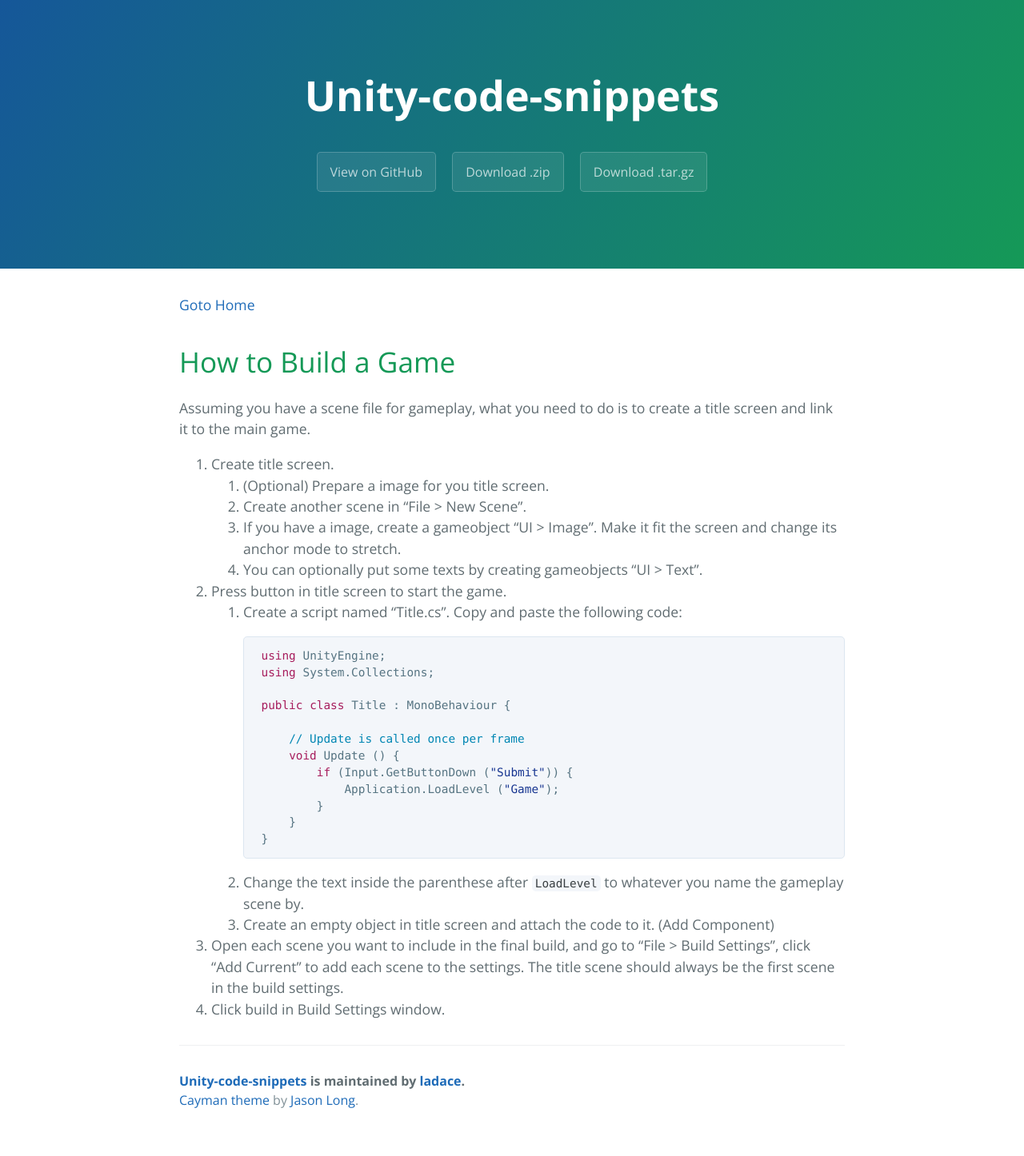
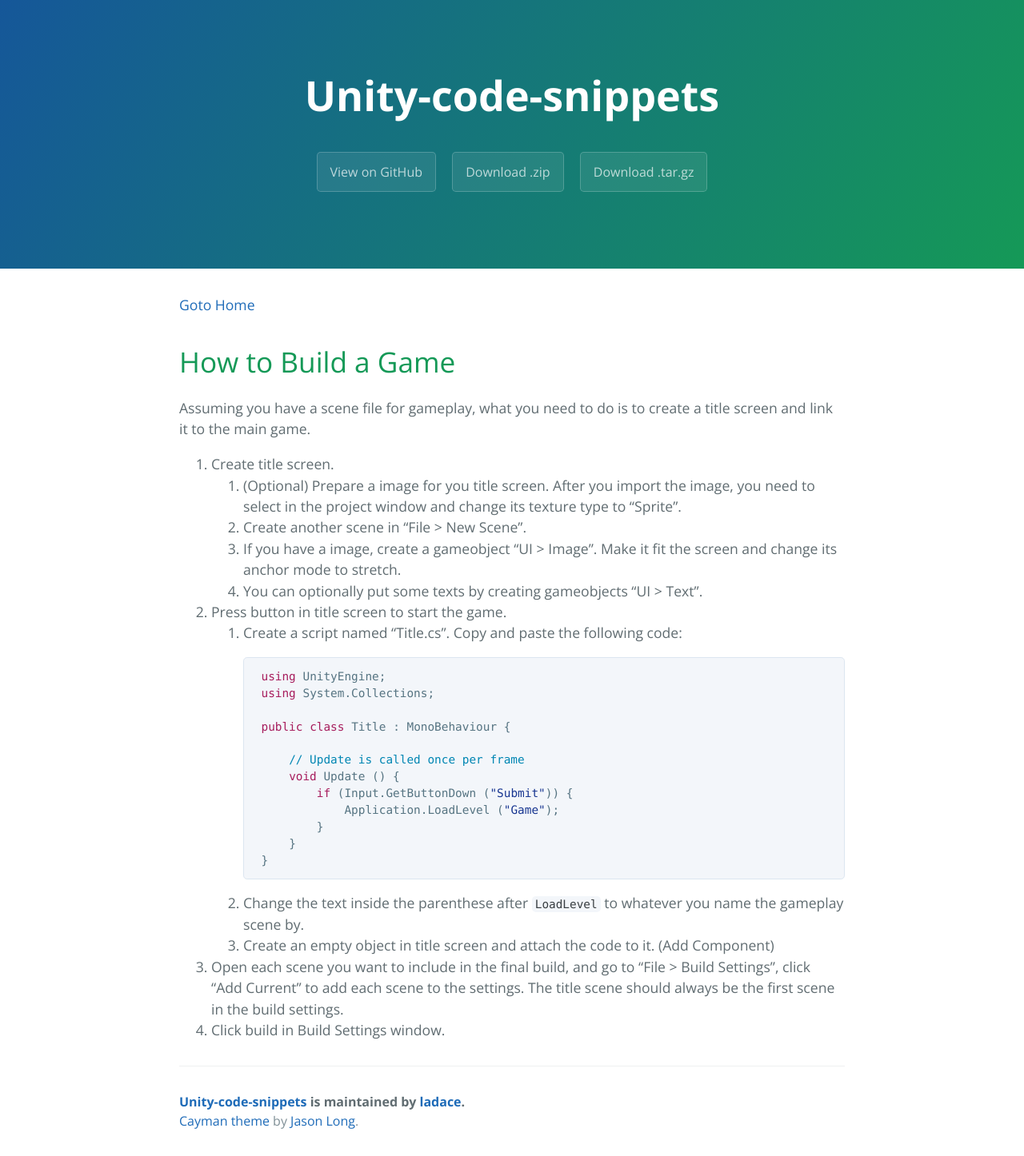
Before and after one commit to ladace/unity-code-snippets, a Jekyll site: the page built from build.md, in a window 1280 px wide. Shown: the whole page at 80% size. Built offline with Jekyll 4.4.1, drawn with Linux system fonts in a browser that asks for light colours; Markdown is read by kramdown in place of the engine named in the settings; before the commit the page ends 1420 px from its top, so only the background shows below that.

Commit message:
Update build.md

```diff
--- a/build.md
+++ b/build.md
@@ -6,7 +6,7 @@
 Assuming you have a scene file for gameplay, what you need to do is to create a title screen and link it to the main game.
 
 1. Create title screen.
-    0. (Optional) Prepare a image for you title screen.
+    0. (Optional) Prepare a image for you title screen. After you import the image, you need to select in the project window and change its texture type to "Sprite".
     1. Create another scene in "File > New Scene".
     2. If you have a image, create a gameobject "UI > Image". Make it fit the screen and change its anchor mode to stretch.
     3. You can optionally put some texts by creating gameobjects "UI > Text".
```
